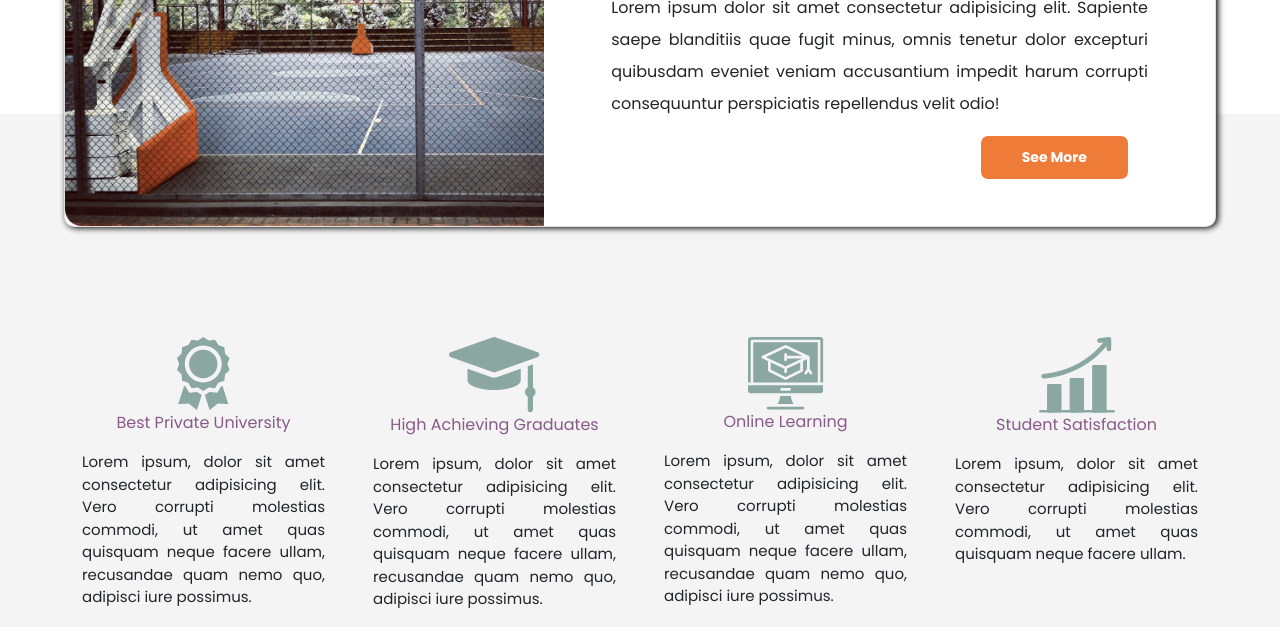
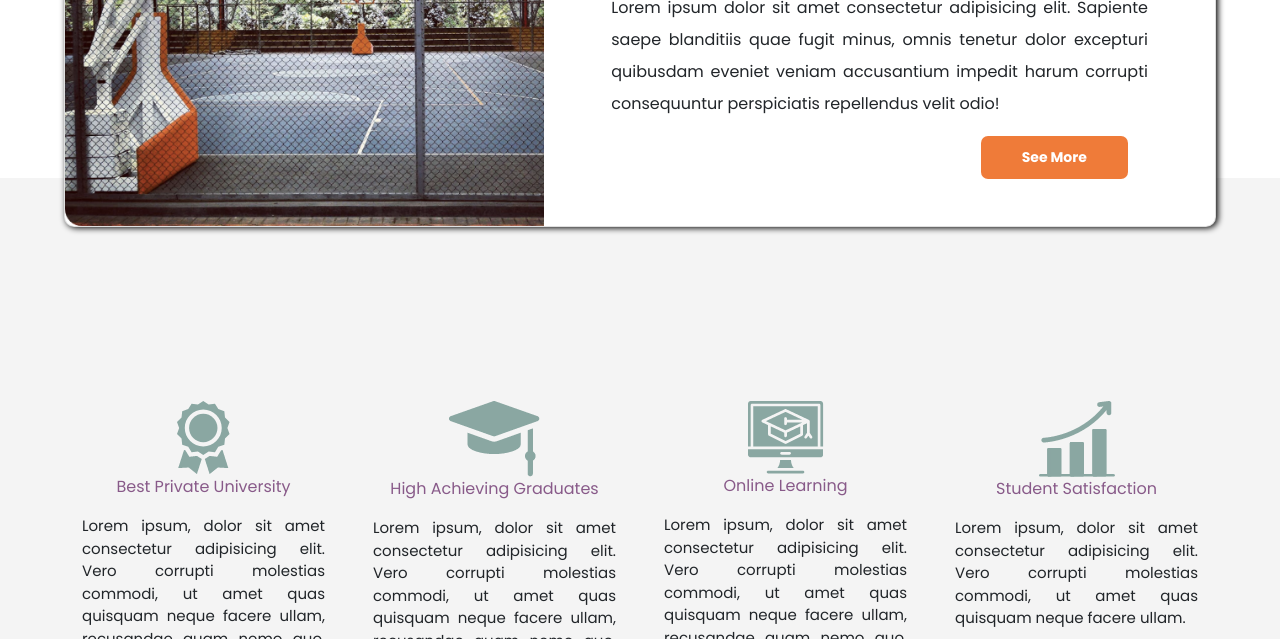
Before and after one commit to velvas45/project_gdr, a website with bundled scripts: page index.html in a window 1280 px wide. Shown: the part 2010-2649 px from the top of the page. Built offline with nearby package versions, Linux system fonts and the light colour scheme.

Commit message:
[Helmi] lp bug

```diff
--- a/assets/styles/landingPage/_mainContent.scss
+++ b/assets/styles/landingPage/_mainContent.scss
@@ -493,7 +493,7 @@ section{
     width: 100%;
     min-height: 450px;
     background-color: $Color6;
-    margin-top: -10%;
+    margin-top: -15%;
 
     .gunadarma__icon{
         text-align: center;
@@ -510,11 +510,11 @@ section{
     }
 }
 
-// @media(max-width:1600px){
-//     .gunadarma__icons{
-//         margin-top: -5%;
-//     }
-// }
+@media(max-width:1600px){
+    .gunadarma__icons{
+        margin-top: -5%;
+    }
+}
 
 @media(max-width:992px){
     section{
```
Also changed, not shown: assets/styles/styles.css, 1 other file.
